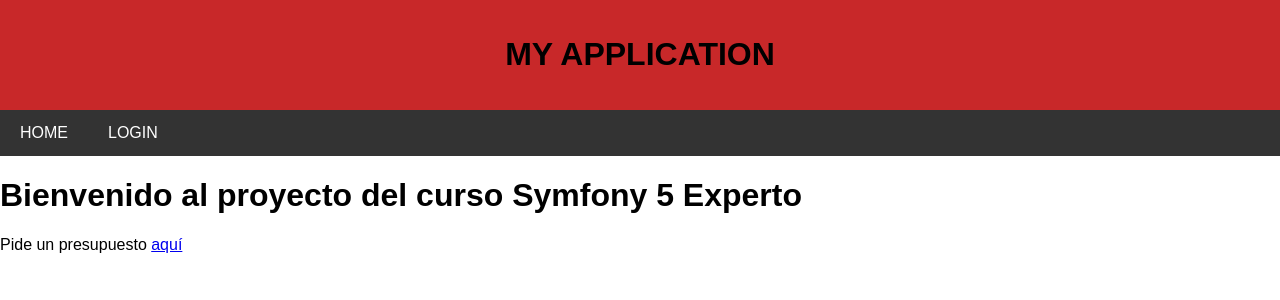
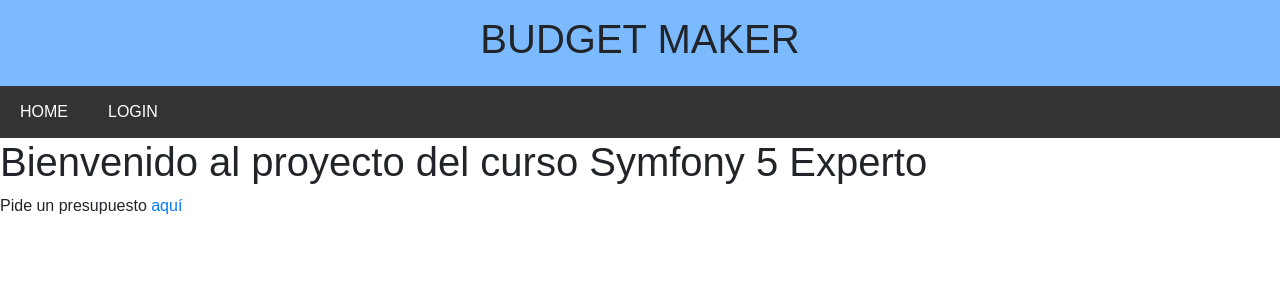
Before and after one commit to marcduranxanco/budget-maker, a Symfony app: template templates/index.html.twig in a window 1280 px wide. Shown: the top 300 px of the page. Run offline with Twig, Linux system fonts and the light colour scheme; the template is opened without the code that fills it, so the values that code supplies are empty; some libraries are stand-ins or nearby versions.

Commit message:
Front - Inicialización de Cambio de estilos y textos

```diff
--- a/assets/styles/app.css
+++ b/assets/styles/app.css
@@ -10,7 +10,7 @@ body {
 
 header {
     padding: 15px;
-    background-color: #C82829;
+    background-color: #7cbaff;
     text-align: center;
     text-transform: uppercase;
 }
@@ -23,7 +23,7 @@ main {
 
 nav {
     display: flex;
-    flex-basis: row;
+    flex-basis: auto;
     background-color: #333;
     text-transform: uppercase;
 }
@@ -35,7 +35,7 @@ nav a {
 }
 
 nav a:hover {
-    color: #C82829;
+    color: #7cbaff;
 
 }
 
@@ -67,7 +67,7 @@ table a {
 /* END DATA STYLES */
 
 .flash-error {
-    background-color: #B0413E;
+    background-color: #7cbaff;
     color: white;
     padding: 3px 0px;
     margin: 6px 0px;
--- a/templates/base/base.html.twig
+++ b/templates/base/base.html.twig
@@ -2,10 +2,11 @@
 <html>
     <head>
         <meta charset="UTF-8">
-        <title>{% block title %}Welcome!{% endblock %}</title>
+        <title>{% block title %}Budget Maker{% endblock %}</title>
         {# Run `composer require symfony/webpack-encore-bundle`
            and uncomment the following Encore helpers to start using Symfony UX #}
         {% block stylesheets %}
+            <link rel="stylesheet" href="https://cdn.jsdelivr.net/npm/bootstrap@4.4.1/dist/css/bootstrap.min.css" integrity="sha384-Vkoo8x4CGsO3+Hhxv8T/Q5PaXtkKtu6ug5TOeNV6gBiFeWPGFN9MuhOf23Q9Ifjh" crossorigin="anonymous">
             <link href="{{ asset('build/css/app.css') }}" rel="stylesheet" type="text/css">
         {% endblock %}
 
--- a/templates/base/common-elements/header.html.twig
+++ b/templates/base/common-elements/header.html.twig
@@ -1,3 +1,3 @@
 <header>
-    <h1>{{ 'My application' | trans }}</h1>
+    <h1>{{ 'Budget Maker' | trans }}</h1>
 </header>
```
